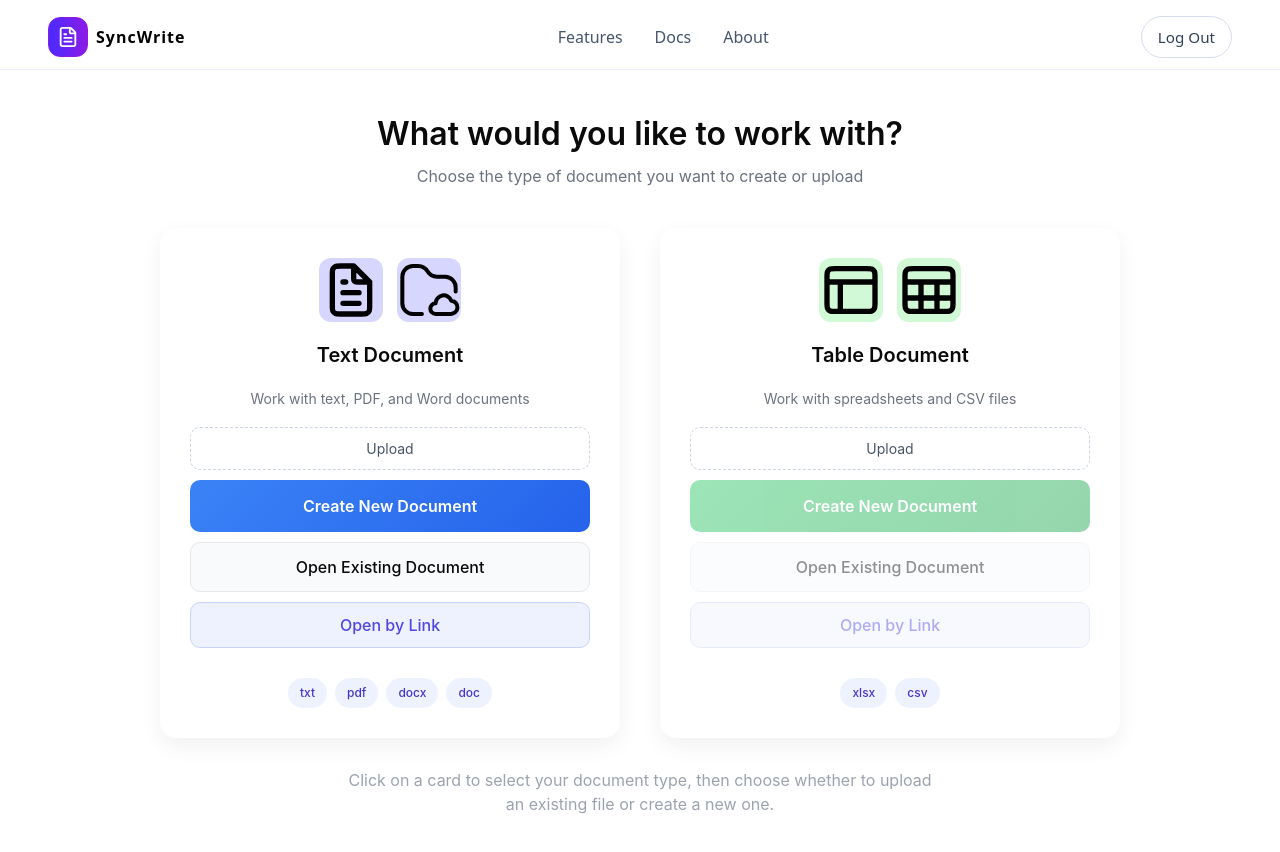
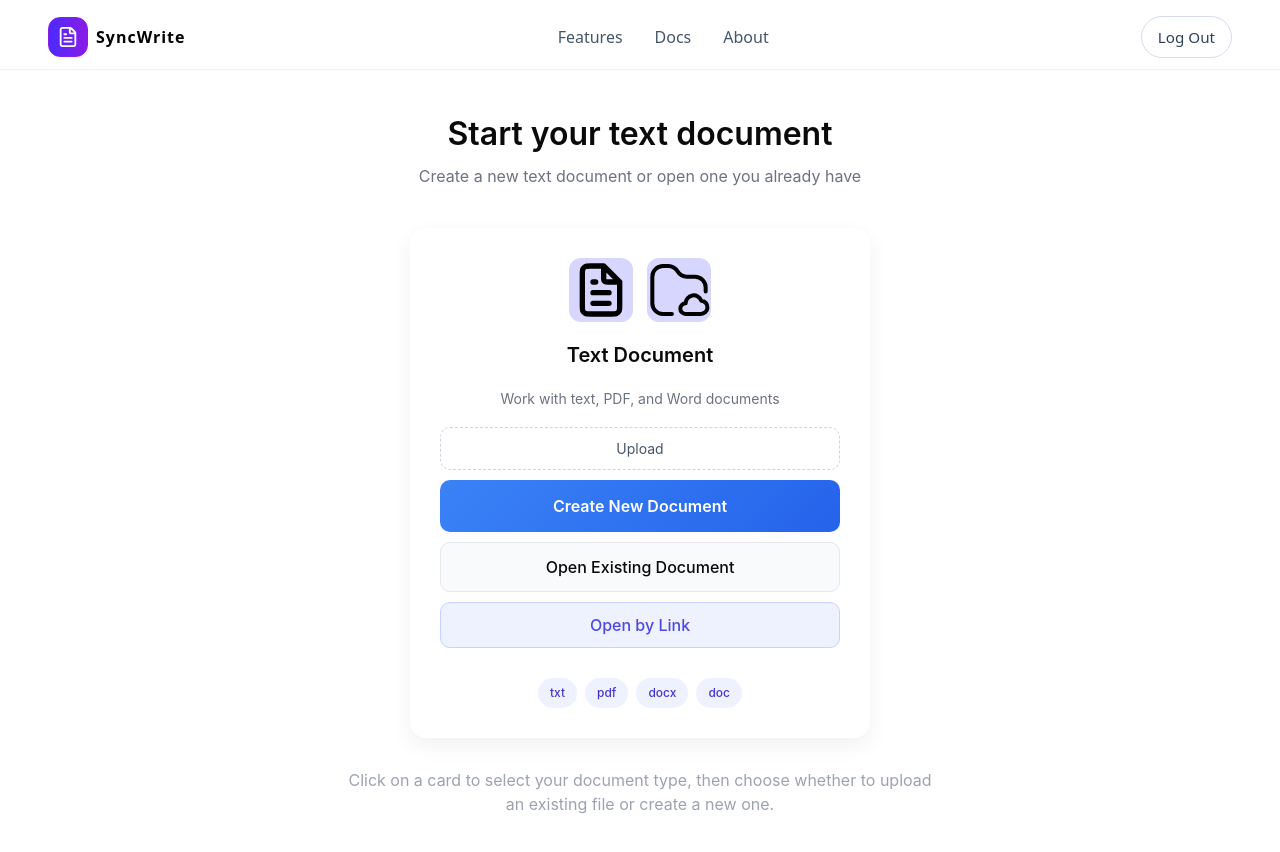
Before and after one commit to AymaneImr/SyncWrite, a React app in the folder frontend/: page /document-type in a window 1280 px wide. Shown: the top 852 px of the page. Built offline with nearby package versions, Linux system fonts and the light colour scheme; sample sign-in values are in the browser's storage; the HTML template or start-up script is replaced by a standard one.

Commit message:
feat(ui): remove table document type

```diff
--- a/frontend/src/Components/Docs.tsx
+++ b/frontend/src/Components/Docs.tsx
@@ -2,8 +2,6 @@ import React, { useState } from 'react';
 import { useNavigate } from 'react-router-dom';
 import text_left_icon from '../assets/file-alt-svgrepo-com.svg';
 import text_right_icon from '../assets/file-cloud-svgrepo-com.svg';
-import table_right_icon from '../assets/table-alt-svgrepo-com.svg';
-import table_left_icon from '../assets/table-layout-svgrepo-com.svg';
 import styles from '../css/Docs.module.css';
 import {
   fileNameToTitle,
@@ -19,7 +17,6 @@ import NavBar from './NavBar.tsx';
 export default function DocsPage() {
   const [showExistingDocuments, setShowExistingDocuments] = useState(false);
   const [uploadedFile, setUploadedFile] = useState<File | null>(null);
-  const [uploadedTable, setUploadedTable] = useState<File | null>(null);
   const [showLinkModal, setShowLinkModal] = useState(false);
   const [showCreateModal, setShowCreateModal] = useState(false);
 
@@ -75,15 +72,6 @@ export default function DocsPage() {
     }
   };
 
-  const handleTableUpload = (e: React.ChangeEvent<HTMLInputElement>) => {
-    const file = e.target.files?.[0] ?? null;
-
-    if (file) {
-      setUploadedTable(file);
-      alert(`Table uploaded: ${file.name} (demo) - backend integration left to you`);
-    }
-  };
-
   const handleOpenByDoc = async (link: string) => {
     if (!link || !token) return;
 
@@ -118,8 +106,8 @@ export default function DocsPage() {
       <div className={styles.pageWrap}>
         {!showExistingDocuments && (
           <>
-          <h1 className={styles.heading}>What would you like to work with?</h1>
-          <p className={styles.sub}>Choose the type of document you want to create or upload</p>
+          <h1 className={styles.heading}>Start your text document</h1>
+          <p className={styles.sub}>Create a new text document or open one you already have</p>
 
           <div className={styles.grid}>
             <Cards
@@ -135,17 +123,6 @@ export default function DocsPage() {
               leftIcon={text_left_icon}
               rightIcon={text_right_icon}
             />
-
-            <Cards
-              title="Table Document"
-              subtitle="Work with spreadsheets and CSV files"
-              accent="green"
-              iconBg="#d1f9d5"
-              uploadAccept=".xlsx,.csv"
-              onUpload={handleTableUpload}
-              leftIcon={table_left_icon}
-              rightIcon={table_right_icon}
-            />
           </div>
 
           <p className={styles.hint}>
@@ -155,9 +132,6 @@ export default function DocsPage() {
 
           {uploadedFile && (
             <div className={styles.uploadInfo}>Uploaded text file: {uploadedFile.name}</div>
-          )}
-          {uploadedTable && (
-            <div className={styles.uploadInfo}>Uploaded table file: {uploadedTable.name}</div>
           )}
           </>
         )}
```
